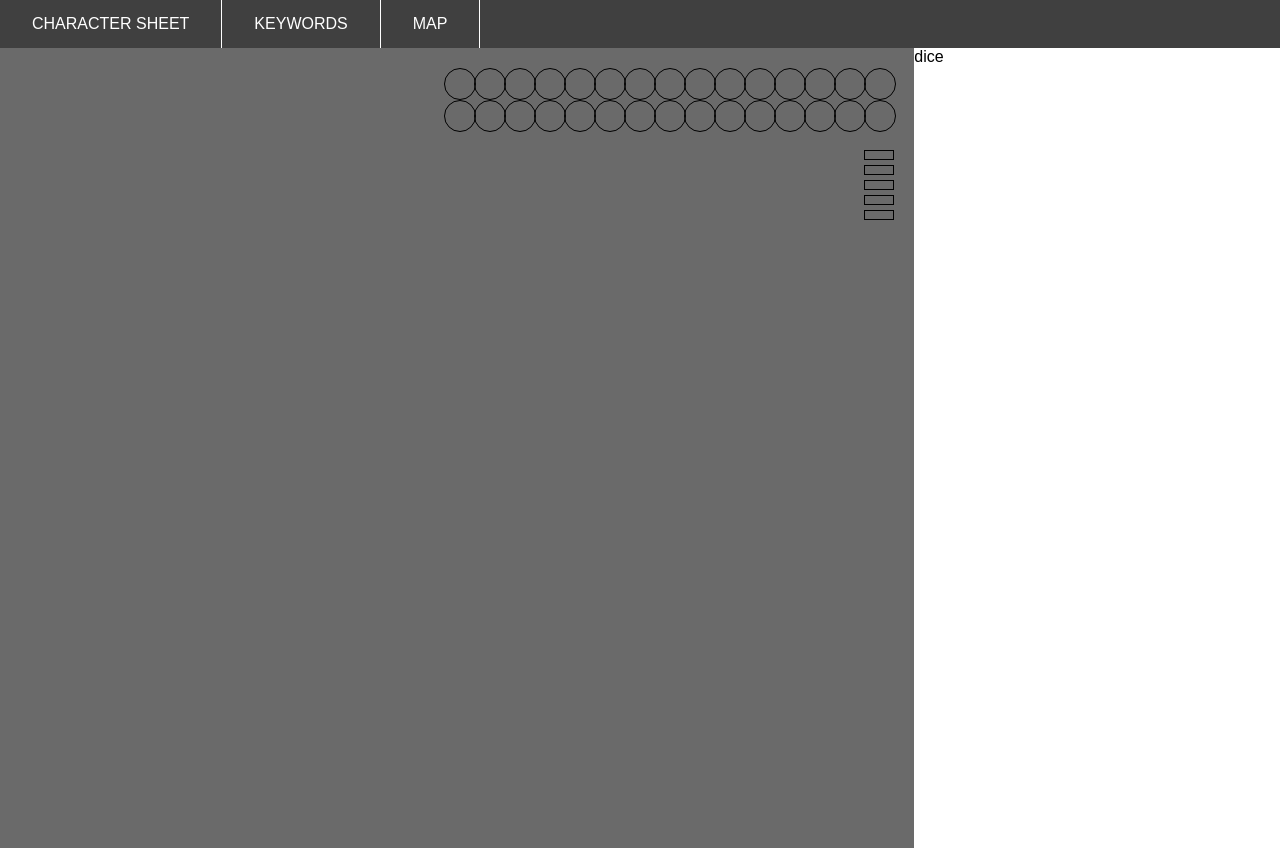
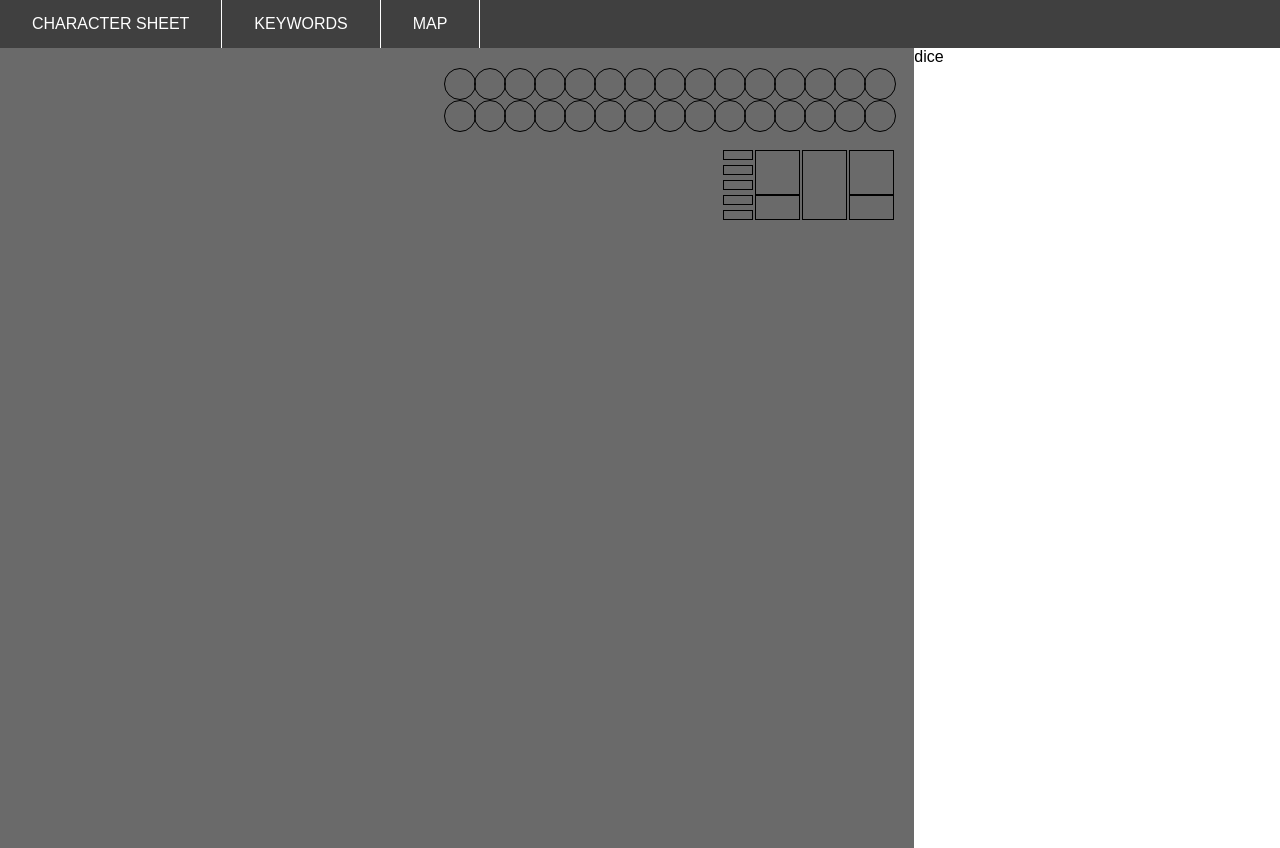
Before and after one commit to ValerioTerzoli/viking-sheet, a plain HTML site: page index.html in a window 1280 px wide. Drawn offline with Linux system fonts and the light colour scheme; a web font is replaced by a local one.

Commit message:
Add defensive counters
Add shield durability
Add shield value
Add reflex

```diff
--- a/index.html
+++ b/index.html
@@ -26,6 +26,15 @@
                 <!--5 li to signify armor points-->
                 <li></li><li></li><li></li><li></li><li></li>
             </ul>
+            <div id="shieldDurabilityContainer">
+                <input type="number" id="current">
+                <input type="number" id="max">
+            </div>
+            <input type="number" id="shieldValue">
+            <div id="reflexContainer">
+                <input type="number" id="current">
+                <input type="number" id="max">
+            </div>
         </div>
     </div>
     <div id="diceRoller">dice</div>
--- a/styles.css
+++ b/styles.css
@@ -63,7 +63,7 @@ body {
     margin: 0;
     padding: 0;
     display: grid;
-    grid-template-columns: 30px;
+    grid-template-columns: 30px repeat(3, 45px);
     gap: 2px;
     justify-content: end;
 }
@@ -87,6 +87,51 @@ body {
     border: 1px solid black;
 }
 
+#shieldDurabilityContainer #current {
+    box-sizing: border-box;
+    background-color: transparent;
+    width: 45px;
+    height: 45px;
+    border: 1px solid black;
+    font-size: medium;
+}
+
+#shieldDurabilityContainer #max {
+    box-sizing: border-box;
+    background-color: transparent;
+    width: 45px;
+    height: 25px;
+    border: 1px solid black;
+    font-size: small;
+}
+
+#shieldValue {
+    box-sizing: border-box;
+    background-color: transparent;
+    width: 45px;
+    height: 70px;
+    border: 1px solid black;
+    font-size: larger;
+}
+
+#reflexContainer #current {
+    box-sizing: border-box;
+    background-color: transparent;
+    width: 45px;
+    height: 45px;
+    border: 1px solid black;
+    font-size: medium;
+}
+
+#reflexContainer #max {
+    box-sizing: border-box;
+    background-color: transparent;
+    width: 45px;
+    height: 25px;
+    border: 1px solid black;
+    font-size: small;
+}
+
 .hover {
     background-color: black;
     opacity: 20%;
```
